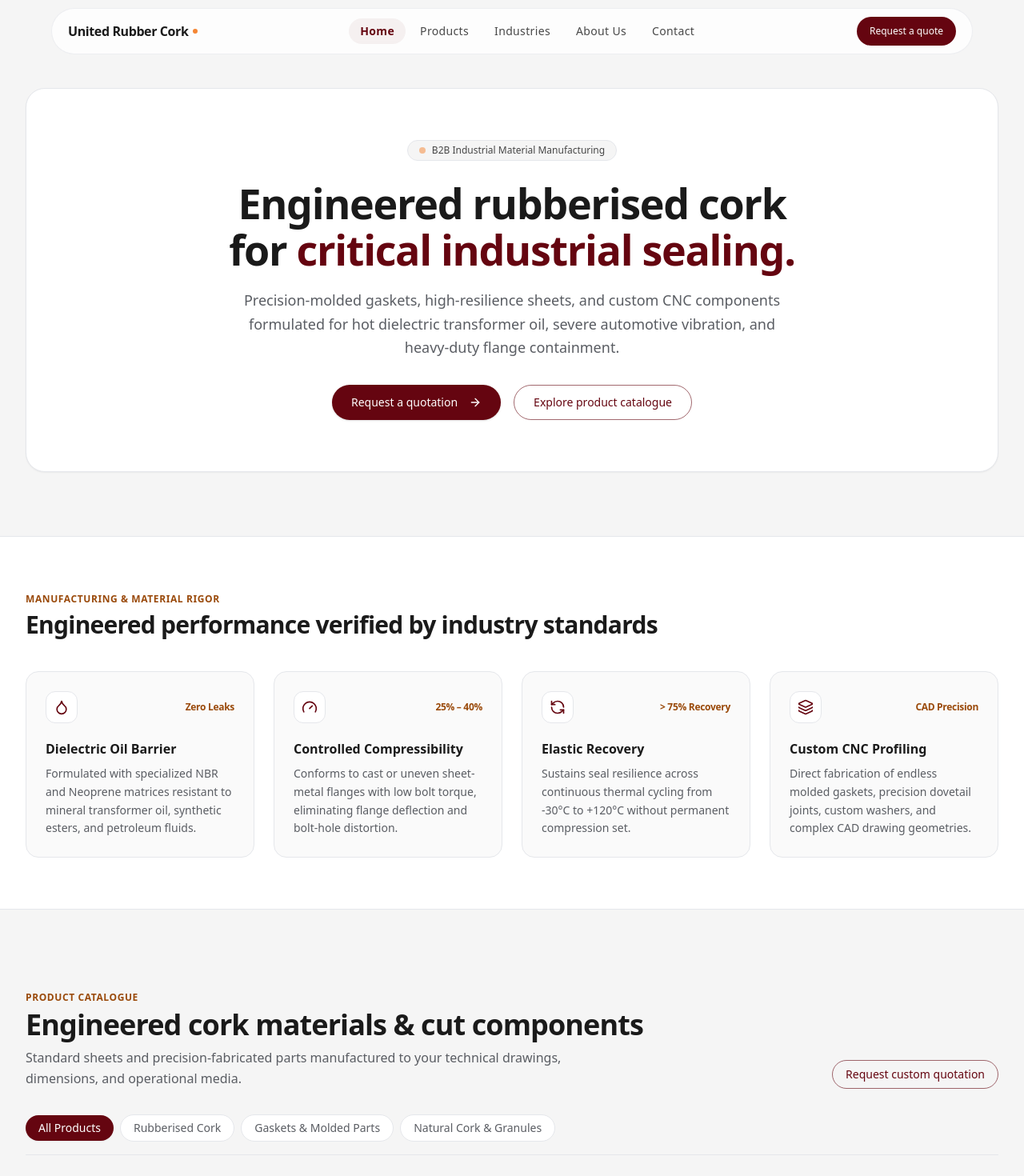
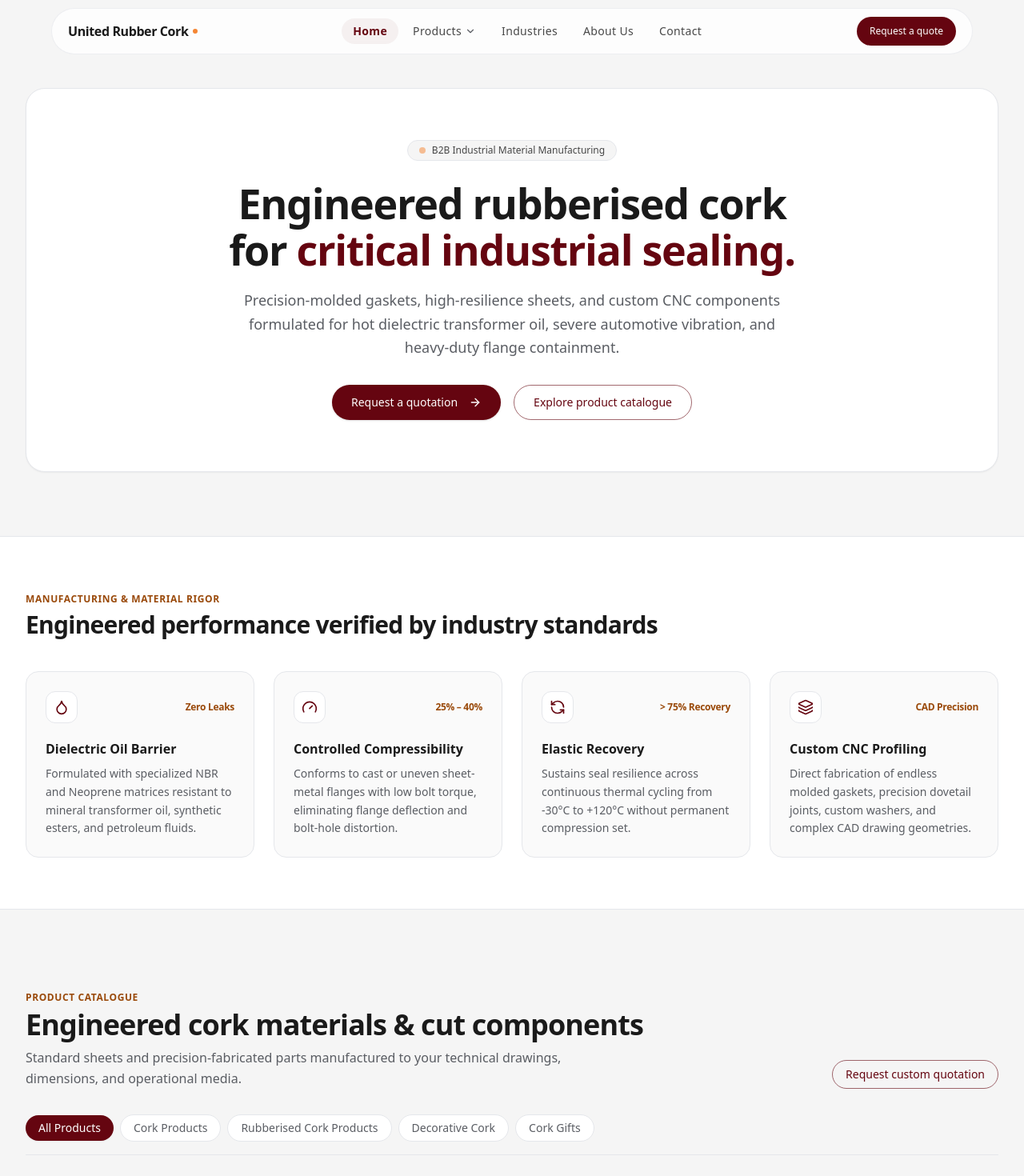
Before and after one commit to samirshaikh-dev/urc-v2, a Next.js app: page / in a window 1280 px wide. Shown: the top 1470 px of the page at 80% size. Built offline with nearby package versions, Linux system fonts and the light colour scheme.

Commit message:
feat: add product catalog components, layout navigation, and data structures

```diff
--- a/src/components/layout/footer.js
+++ b/src/components/layout/footer.js
@@ -100,7 +100,7 @@ export async function Footer() {
         {/* Legal & Bottom Bar */}
         <div className="mt-12 flex flex-col gap-4 border-t border-white/15 pt-6 text-xs text-white/60 sm:flex-row sm:items-center sm:justify-between">
           <p>
-            &copy; {currentYear} {SITE_CONFIG.name}. All rights reserved. Industrial Cork Materials &amp; Customized Component Manufacturing.
+            &copy; {currentYear} {SITE_CONFIG.name}. All rights reserved.
           </p>
           <ul className="flex gap-6">
             {FOOTER_NAV.legal.map((item) => (
--- a/src/components/layout/navbar.js
+++ b/src/components/layout/navbar.js
@@ -1,20 +1,21 @@
 "use client";
 
-import { useCallback, useEffect, useState } from "react";
+import { useCallback, useEffect, useRef, useState } from "react";
 import Link from "next/link";
 import { usePathname } from "next/navigation";
-import { Menu, ArrowUpRight } from "lucide-react";
+import { Menu, ChevronDown } from "lucide-react";
 import { MAIN_NAV } from "@/data/navigation";
 import { SITE_CONFIG } from "@/lib/constants";
 import { cn } from "@/lib/utils";
 import { Button } from "@/components/ui/button";
-import { Container } from "@/components/ui/container";
 import { MobileNav } from "./mobile-nav";
 
 export function Navbar() {
   const [mobileOpen, setMobileOpen] = useState(false);
+  const [productsOpen, setProductsOpen] = useState(false);
   const [scrolled, setScrolled] = useState(false);
   const pathname = usePathname();
+  const dropdownRef = useRef(null);
   const closeMobile = useCallback(() => setMobileOpen(false), []);
 
   useEffect(() => {
@@ -23,6 +24,17 @@ export function Navbar() {
     };
     window.addEventListener("scroll", handleScroll, { passive: true });
     return () => window.removeEventListener("scroll", handleScroll);
+  }, []);
+
+  // Close dropdown on click outside
+  useEffect(() => {
+    const handleClickOutside = (e) => {
+      if (dropdownRef.current && !dropdownRef.current.contains(e.target)) {
+        setProductsOpen(false);
+      }
+    };
+    document.addEventListener("mousedown", handleClickOutside);
+    return () => document.removeEventListener("mousedown", handleClickOutside);
   }, []);
 
   // Close mobile drawer when resizing beyond md breakpoint
@@ -62,9 +74,74 @@ export function Navbar() {
           {/* Desktop Navigation */}
           <nav aria-label="Main" className="hidden items-center gap-1 md:flex">
             {MAIN_NAV.map((item) => {
+              const hasChildren = Boolean(item.children?.length);
               const isActive =
                 pathname === item.href ||
                 (item.href !== "/" && pathname?.startsWith(item.href));
+
+              if (hasChildren) {
+                return (
+                  <div
+                    key={item.href}
+                    ref={dropdownRef}
+                    className="relative"
+                    onMouseEnter={() => setProductsOpen(true)}
+                    onMouseLeave={() => setProductsOpen(false)}
+                  >
+                    <Link
+                      href={item.href}
+                      aria-expanded={productsOpen}
+                      aria-haspopup="true"
+                      className={cn(
+                        "flex items-center gap-1 rounded-full px-3.5 py-1.5 text-xs font-medium tracking-wide transition-all duration-150 sm:text-sm",
+                        isActive
+                          ? "bg-maroon/5 text-maroon font-semibold"
+                          : "text-ink/80 hover:bg-field hover:text-maroon"
+                      )}
+                    >
+                      <span>{item.label}</span>
+                      <ChevronDown
+                        className={cn(
+                          "size-3.5 transition-transform duration-200",
+                          productsOpen ? "rotate-180 text-maroon" : "text-muted"
+                        )}
+                        aria-hidden="true"
+                      />
+                    </Link>
+
+                    {/* Popover Dropdown Menu */}
+                    {productsOpen && (
+                      <div className="absolute top-full left-0 mt-2 w-72 rounded-2xl border border-line bg-white/95 p-2 shadow-lg backdrop-blur-md animate-in fade-in-50 slide-in-from-top-1 duration-150 z-50">
+                        <div className="px-3 py-1.5 border-b border-line/60 mb-1">
+                          <span className="text-[11px] font-semibold text-orange-ink uppercase tracking-wider">
+                            Product Categories
+                          </span>
+                        </div>
+                        <ul className="space-y-0.5">
+                          {item.children.map((child) => (
+                            <li key={child.label}>
+                              <Link
+                                href={child.href}
+                                onClick={() => setProductsOpen(false)}
+                                className="group block rounded-xl p-2.5 transition-colors hover:bg-field"
+                              >
+                                <div className="text-xs font-semibold text-ink group-hover:text-maroon transition-colors">
+                                  {child.label}
+                                </div>
+                                {child.description && (
+                                  <div className="mt-0.5 text-[11px] leading-tight text-muted">
+                                    {child.description}
+                                  </div>
+                                )}
+                              </Link>
+                            </li>
+                          ))}
+                        </ul>
+                      </div>
+                    )}
+                  </div>
+                );
+              }
 
               return (
                 <Link
@@ -97,7 +174,7 @@ export function Navbar() {
             <button
               type="button"
               onClick={() => setMobileOpen(true)}
-              className="-mr-1 rounded-full p-2 text-maroon transition-colors duration-150 hover:bg-field md:hidden"
+              className="-mr-1 rounded-full p-2 text-maroon transition-colors duration-150 hover:bg-field md:hidden cursor-pointer"
               aria-label="Open menu"
               aria-haspopup="dialog"
               aria-expanded={mobileOpen}
--- a/src/data/navigation.js
+++ b/src/data/navigation.js
@@ -1,6 +1,33 @@
+export const PRODUCT_NAV_ITEMS = [
+  {
+    label: "Cork Products",
+    href: "/products#cork-products",
+    description: "Pure natural cork sheets, rolls, blocks, and granules",
+  },
+  {
+    label: "Rubberised Cork Products",
+    href: "/products#rubberised-cork",
+    description: "High-recovery sheets, transformer gaskets, and cut components",
+  },
+  {
+    label: "Decorative Cork",
+    href: "/products#decorative-cork",
+    description: "Acoustic wall tiles, decorative panels, and bulletin cork",
+  },
+  {
+    label: "Cork Gifts",
+    href: "/products#cork-gifts",
+    description: "Customized sustainable corporate gifts and lifestyle accessories",
+  },
+];
+
 export const MAIN_NAV = [
   { label: "Home", href: "/" },
-  { label: "Products", href: "/products" },
+  {
+    label: "Products",
+    href: "/products",
+    children: PRODUCT_NAV_ITEMS,
+  },
   { label: "Industries", href: "/industries" },
   { label: "About Us", href: "/about" },
   { label: "Contact", href: "/contact" },
@@ -8,10 +35,10 @@ export const MAIN_NAV = [
 
 export const FOOTER_NAV = {
   products: [
-    { label: "Rubber Cork Sheets", href: "/products/rubber-cork-sheets" },
-    { label: "Cork Gaskets & Components", href: "/products/cork-gaskets" },
-    { label: "Plain Cork Sheets & Rolls", href: "/products/plain-cork" },
-    { label: "Transformer Gaskets", href: "/products/transformer-gaskets" },
+    { label: "Cork Products", href: "/products#cork-products" },
+    { label: "Rubberised Cork Products", href: "/products#rubberised-cork" },
+    { label: "Decorative Cork", href: "/products#decorative-cork" },
+    { label: "Cork Gifts", href: "/products#cork-gifts" },
   ],
   industries: [
     { label: "Transformers & Power", href: "/industries#electrical" },
--- a/src/data/products.js
+++ b/src/data/products.js
@@ -5,9 +5,10 @@
 
 export const PRODUCT_CATEGORIES = [
   { id: "all", name: "All Products", slug: "all" },
-  { id: "rubber-cork", name: "Rubberised Cork", slug: "rubber-cork" },
-  { id: "gaskets", name: "Gaskets & Molded Parts", slug: "gaskets" },
-  { id: "plain-cork", name: "Natural Cork & Granules", slug: "plain-cork" },
+  { id: "cork-products", name: "Cork Products", slug: "cork-products" },
+  { id: "rubberised-cork", name: "Rubberised Cork Products", slug: "rubberised-cork" },
+  { id: "decorative-cork", name: "Decorative Cork", slug: "decorative-cork" },
+  { id: "cork-gifts", name: "Cork Gifts", slug: "cork-gifts" },
 ];
 
 export const PRODUCTS = [
@@ -15,7 +16,7 @@ export const PRODUCTS = [
     id: "rubber-cork-sheet",
     slug: "rubber-cork-sheets",
     name: "Rubberised Cork Sheets",
-    category: "rubber-cork",
+    category: "rubberised-cork",
     badge: "Core Material",
     image: "/images/carousel-images/custom-molded-cork-components-manufacturing-vapi-gujarat-02.jpg",
     shortDescription:
@@ -41,7 +42,7 @@ export const PRODUCTS = [
     id: "transformer-gaskets",
     slug: "transformer-gaskets",
     name: "Transformer Cork Gaskets & Frames",
-    category: "gaskets",
+    category: "rubberised-cork",
     badge: "Power Sector",
     image: "/images/industries-serve-images/industrial-cork-transformer-gaskets-manufacturer-vapi-gujarat.jpg",
     shortDescription:
@@ -67,7 +68,7 @@ export const PRODUCTS = [
     id: "automotive-cork-gaskets",
     slug: "automotive-cork-gaskets",
     name: "Automotive & Heavy Equipment Gaskets",
-    category: "gaskets",
+    category: "rubberised-cork",
     badge: "Automotive OEM",
     image: "/images/industries-serve-images/automotive-rubber-cork-gaskets-supplier-vapi-gujarat.jpg",
     shortDescription:
@@ -93,7 +94,7 @@ export const PRODUCTS = [
     id: "plain-cork-sheet",
     slug: "plain-cork-sheets",
     name: "Plain Natural Cork Sheets & Granules",
-    category: "plain-cork",
+    category: "cork-products",
     badge: "Acoustic & Insulation",
     image: "/images/carousel-images/industrial-cork-granules-processing-manufacturer-vapi-gujarat-01.jpg",
     shortDescription:
@@ -115,4 +116,56 @@ export const PRODUCTS = [
       { property: "Fire Behavior", value: "Class B2 / Self-extinguishing" },
     ],
   },
+  {
+    id: "decorative-cork-tiles",
+    slug: "decorative-cork-tiles",
+    name: "Decorative Cork Wall Tiles & Panels",
+    category: "decorative-cork",
+    badge: "Acoustic & Interior",
+    image: "/images/industries-serve-images/cork-expansion-joints-construction-insulation-vapi-gujarat.jpeg",
+    shortDescription:
+      "Sound-absorbing decorative cork tiles, acoustic wall panels, and textured natural cork surfaces for architectural interiors.",
+    applications: [
+      "Commercial Office Acoustic Walls",
+      "Architectural Feature Wall Coverings",
+      "Bulletin & Notice Board Installations",
+    ],
+    features: [
+      "Natural warmth and acoustic reverberation reduction",
+      "Lightweight and easy adhesive installation",
+      "100% renewable and biodegradable material",
+    ],
+    specifications: [
+      { property: "Standard Tile Sizes", value: "300 × 300 mm / 600 × 300 mm" },
+      { property: "Thickness Range", value: "3.0 mm to 12.0 mm" },
+      { property: "Surface Finish", value: "Natural wax, matte seal, or raw texture" },
+      { property: "NRC Rating", value: "0.25 to 0.45 sound absorption" },
+    ],
+  },
+  {
+    id: "cork-gifts-accessories",
+    slug: "cork-gifts-accessories",
+    name: "Custom Cork Gifts & Lifestyle Products",
+    category: "cork-gifts",
+    badge: "Sustainable Gifts",
+    image: "/images/industries-serve-images/orthopedic-cork-shoe-soles-footwear-manufacturer-vapi-gujarat.jpeg",
+    shortDescription:
+      "Eco-friendly customized cork lifestyle goods, desk accessories, coasters, and sustainable corporate promotional merchandise.",
+    applications: [
+      "Corporate Executive Gifting",
+      "Sustainable Desk & Office Organizers",
+      "Custom Embossed Branding Merchandise",
+    ],
+    features: [
+      "Water-resistant, stain-resistant natural surface",
+      "Laser engraving and screen printing compatible",
+      "Premium tactile organic texture",
+    ],
+    specifications: [
+      { property: "Customization Options", value: "Laser engraved logo, foil stamp, UV print" },
+      { property: "Material Construction", value: "Fine-grain agglomerated cork" },
+      { property: "Minimum Order Volume", value: "Bulk OEM / corporate batches" },
+      { property: "Packaging", value: "Custom biodegradable packaging available" },
+    ],
+  },
 ];
```
Also changed, not shown: src/components/home/product-bento.js (+0 -16 lines), src/components/layout/mobile-nav.js (+20 -3 lines).
